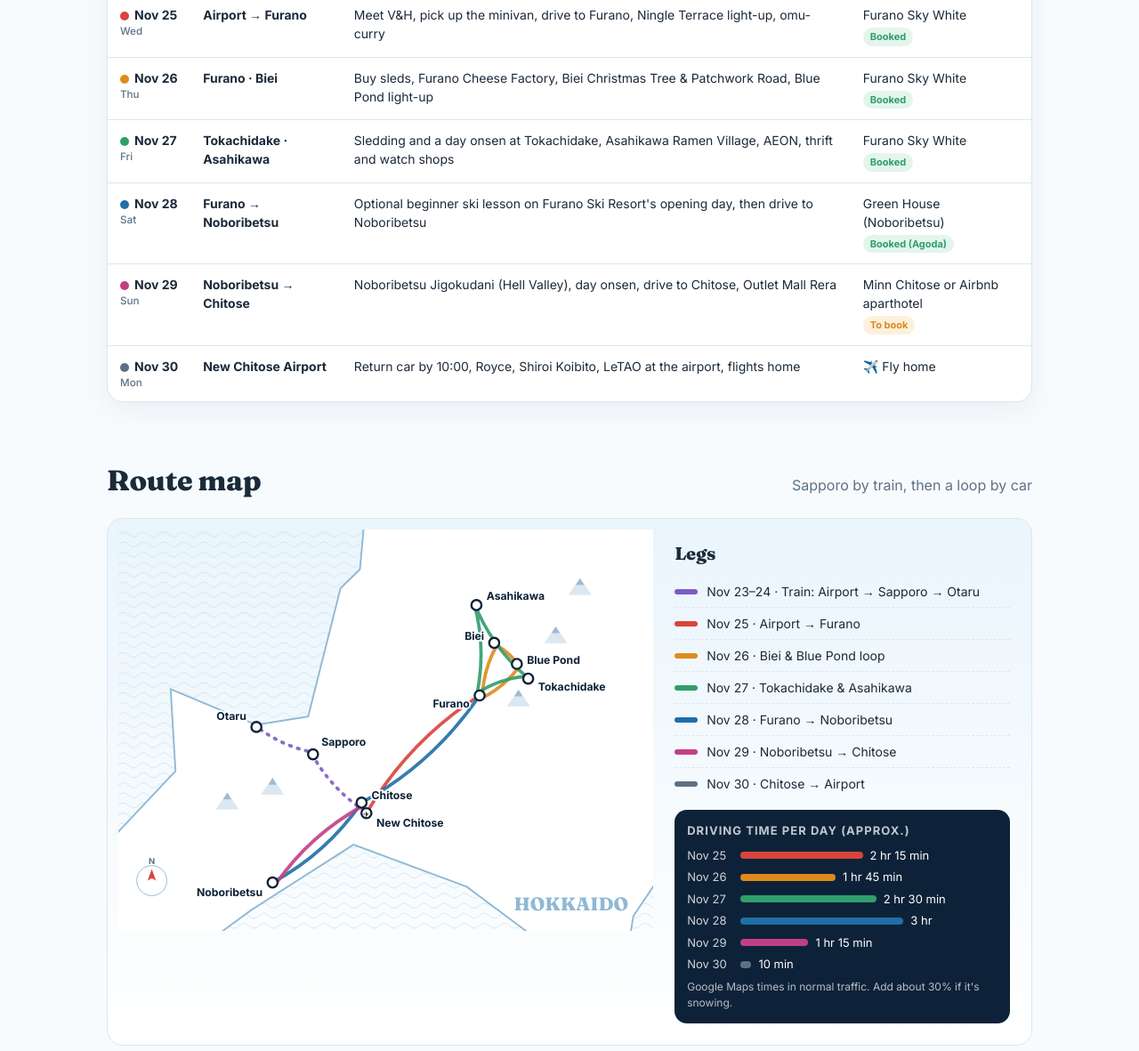
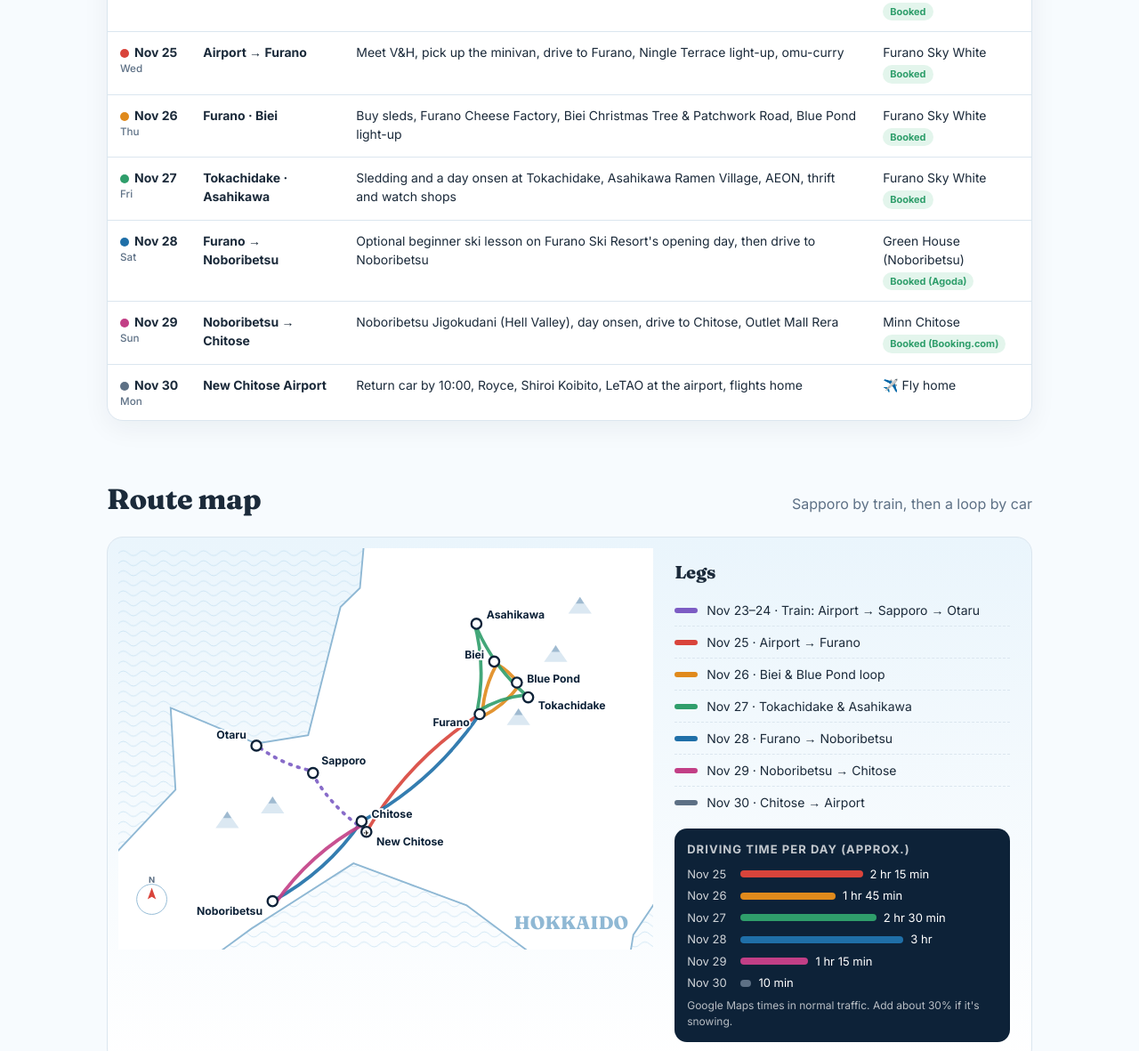
Before and after one commit to mhendyme/hokkaido-2026, a plain HTML site: page index.html in a window 1280 px wide. Shown: the part 1013-2194 px from the top of the page at 89% size. Drawn offline with Linux system fonts and the light colour scheme.

Commit message:
Minn Chitose booked for Nov 29

```diff
--- a/index.html
+++ b/index.html
@@ -259,7 +259,7 @@ const STAYS={
   kabuto:{name:"Residence Hotel KABUTO",area:"Sapporo (Susukino)",nights:"Nov 23 – 25 · 2 nights",status:"ok",statusText:"Booked",detail:"Near the subway, so it's easy to get around Sapporo by train.",price:"",scene:"stayCity"},
   furano:{name:"Furano Sky White",area:"Wakamatsuchō, Furano",nights:"Nov 25 – 28 · 3 nights",status:"ok",statusText:"Booked",detail:"Entire home hosted by BreakOut. Check-in after 3:00 PM, checkout by 10:00 AM.",price:"",scene:"stayCabin"},
   nobo:{name:"Green House (Noboribetsu)",area:"Noboribetsu Honchō, near JR Noboribetsu Station",nights:"Nov 28 – 29 · 1 night",status:"ok",statusText:"Booked (Agoda)",detail:"Check-in after 4:00 PM, checkout by 10:00 AM. Two-bedroom apartment (2 doubles + 3 futons), full kitchen, washer and gas dryer, free parking. Paid ₱8,042; a small city tax may be collected at check-in. About 15 min drive to Noboribetsu Onsen.",price:"₱8,042 paid",scene:"stayCabin"},
-  chitose:{name:"Minn Chitose or Airbnb aparthotel",area:"Chitose, near New Chitose Airport",nights:"Nov 29 – 30 · 1 night",status:"todo",statusText:"To book",detail:"Top picks: Minn Chitose (₱5,577, Booking.com 8.8 from 2,262 reviews) or the Airbnb aparthotel 5 min from the airport (₱5,474, 4.79 from 240 reviews, free cancellation).",price:"about ₱5,500 / night",link:"https://www.booking.com/hotel/jp/minn-chitose.html?checkin=2026-11-29&checkout=2026-11-30&group_adults=5&selected_currency=PHP",scene:"stayCity2"}
+  chitose:{name:"Minn Chitose",area:"Kashiwadai, Chitose (near New Chitose Airport)",nights:"Nov 29 – 30 · 1 night",status:"ok",statusText:"Booked (Booking.com)",detail:"Moderate 1DK apartment for 5 adults, booked under Kenn. Check-in 3:00 PM – midnight, checkout by 10:00 AM. Bring photo ID and a credit card for check-in; a small city tax may apply. Non-refundable.",price:"¥12,276 paid",link:"https://www.booking.com/hotel/jp/minn-chitose.html",scene:"stayCity2"}
 };
 /* stop: {t,title,info,place,how,dir:[from,to,mode]} — mode: driving | transit | walking */
 const DAYS=[
@@ -341,13 +341,13 @@ const DAYS=[
   {t:"11:30",title:"Day onsen",info:"Day bathing at Dai-ichi Takimotokan, famous for its many hot spring pools. Bring a small towel or rent one.",place:"Dai-ichi Takimotokan",how:"🚶 About 5 min walk",dir:["Noboribetsu Jigokudani","Dai-ichi Takimotokan","walking"]},
   {t:"13:00",title:"Lunch in the onsen town",info:"Gokuraku-dori, the main street, has noodle and curry shops (try the 'hell ramen').",place:"Gokuraku Dori Noboribetsu Onsen"},
   {t:"14:00",title:"Drive to Chitose",info:"Doo Expressway north. Arrive before dark.",place:"Chitose",how:"🚐 About 1 hr",dir:["Noboribetsu Onsen","Chitose Station","driving"]},
-  {t:"15:15",title:"Check in at the Chitose stay",info:"Still to book: Minn Chitose or the Airbnb aparthotel.",place:"Minn Chitose"},
-  {t:"16:00",title:"Chitose Outlet Mall Rera",info:"Pasalubong, watches and outlet shopping. Dinner in Chitose, then pack for the flight.",place:"Chitose Outlet Mall Rera",how:"🚐 About 10 min",dir:["Chitose Station","Chitose Outlet Mall Rera","driving"]}],
+  {t:"15:15",title:"Check in at Minn Chitose",info:"Check-in from 3:00 PM. Show photo ID and a credit card (booked under Kenn). Tell the property your arrival time beforehand.",place:"Minn Chitose Kashiwadai Minami 2-1-1 Chitose",how:"🚐 About 10 min from Chitose Station",dir:["Chitose Station","Minn Chitose Kashiwadai Minami 2-1-1 Chitose","driving"]},
+  {t:"16:00",title:"Chitose Outlet Mall Rera",info:"Pasalubong, watches and outlet shopping. Dinner in Chitose, then pack for the flight.",place:"Chitose Outlet Mall Rera",how:"🚐 About 10 min",dir:["Minn Chitose Kashiwadai Minami 2-1-1 Chitose","Chitose Outlet Mall Rera","driving"]}],
   map:"https://www.google.com/maps/dir/Noboribetsu+Station/Noboribetsu+Jigokudani/Chitose+Outlet+Mall+Rera"},
  {d:"30",dow:"Mon",color:COLORS.d30,where:"New Chitose Airport",title:"Pasalubong run and fly home",scene:"plane",stay:null,drive:0.2,
   short:"Return car by 10:00, Royce, Shiroi Koibito, LeTAO at the airport, flights home",
   stops:[
-  {t:"08:30",title:"Check out and refuel",info:"Rental cars go back with a full tank: fill up at a gas station near the rental office and keep the receipt.",place:"gas station near New Chitose Airport"},
+  {t:"08:30",title:"Check out of Minn Chitose (by 10:00) and refuel",info:"Rental cars go back with a full tank: fill up at a gas station near the rental office and keep the receipt.",place:"gas station near New Chitose Airport"},
   {t:"09:00",title:"Return the minivan",info:"Return by 10:00. The rental shuttle takes you to the terminal (about 10 min).",place:"New Chitose Airport Domestic Terminal"},
   {t:"09:30",title:"Last pasalubong at the Domestic Terminal",info:"Royce Chocolate World, Shiroi Koibito, Kinotoya, LeTAO and more, all on the 2nd floor shopping area.",place:"Royce Chocolate World New Chitose Airport"},
   {t:"11:00",title:"Say goodbye and check in",info:"Vincent and Hitomi check in at the Domestic Terminal. Everyone else walks to the International Terminal (about 10 min) to check in for PR405.",place:"New Chitose Airport International Terminal",how:"🚶 Connecting corridor, about 10 min",dir:["New Chitose Airport Domestic Terminal","New Chitose Airport International Terminal","walking"]},
```
